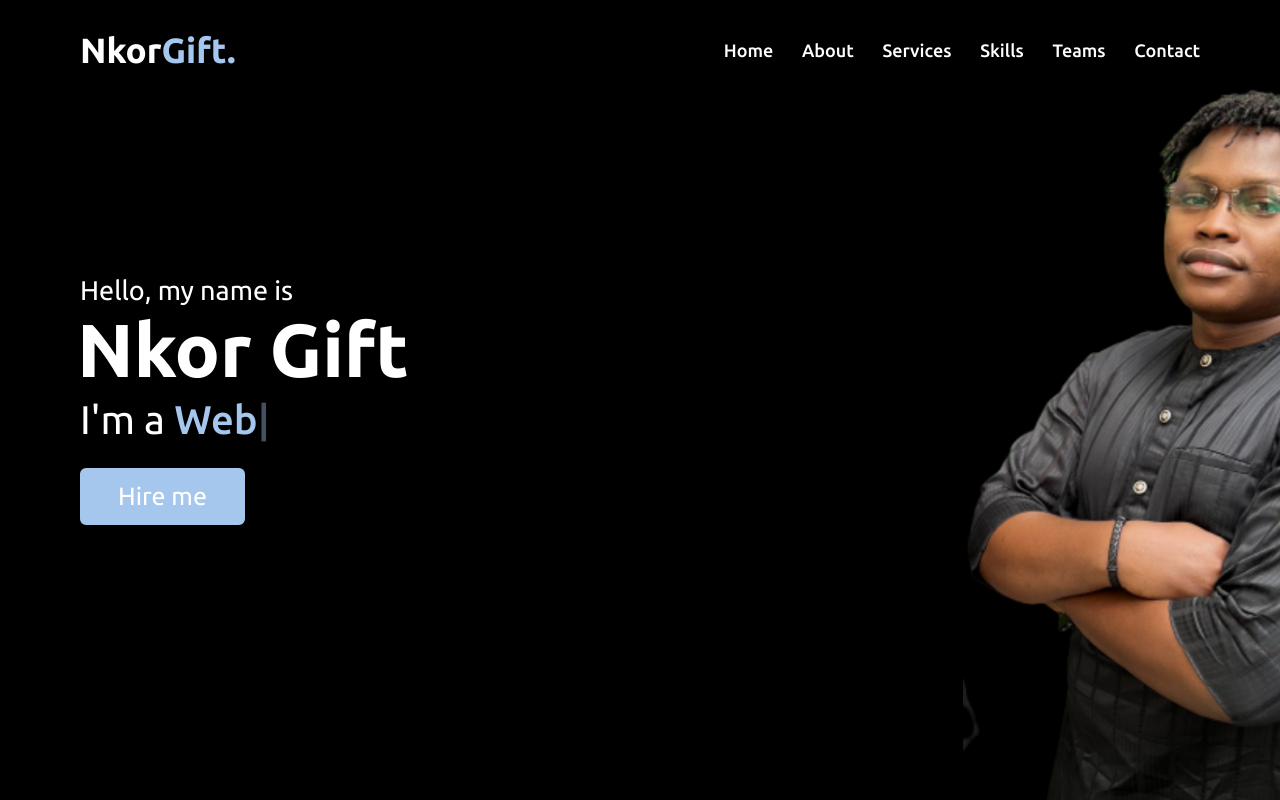
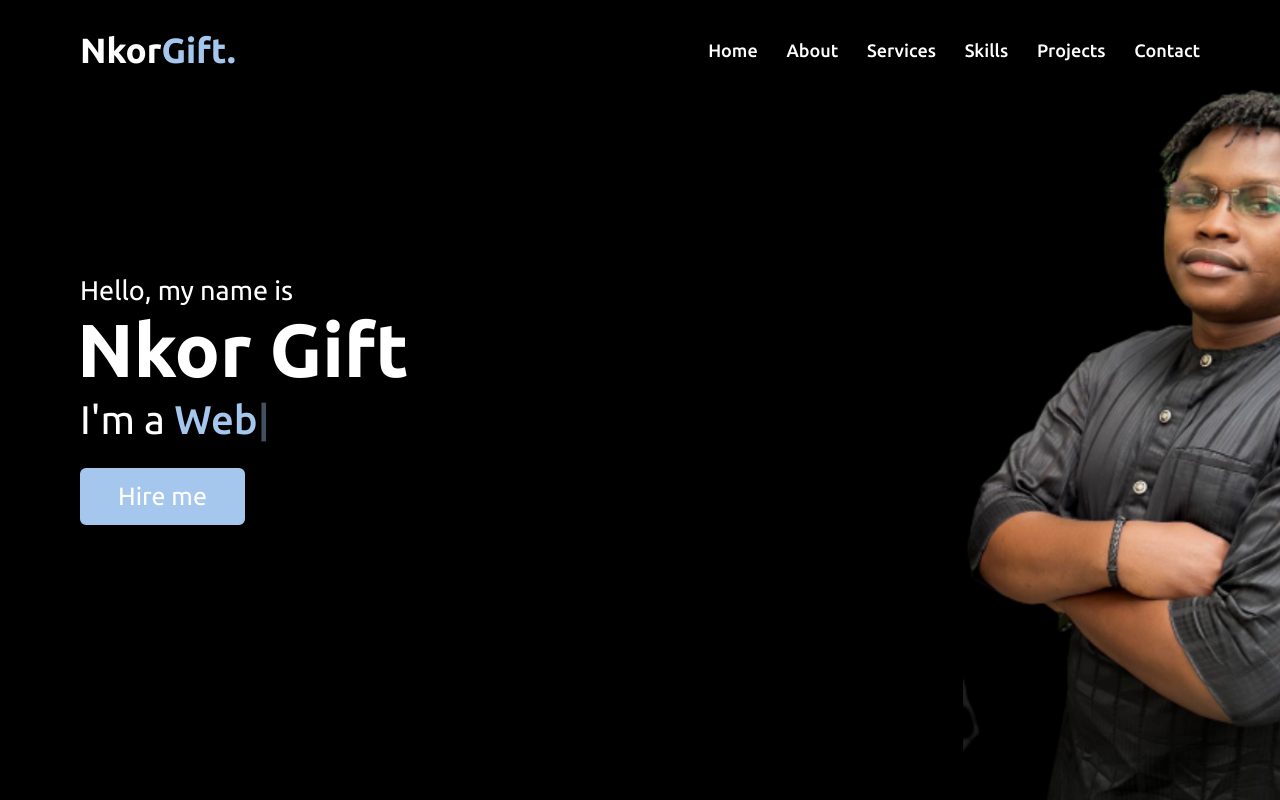
Before and after one commit to Akorem/My-Portfolio, a plain HTML site: page index.html in a window 1280 px wide. Shown: the top 800 px of the page. Drawn offline with nearby package versions, Linux system fonts and the light colour scheme.

Commit message:
next commit

```diff
--- a/index.html
+++ b/index.html
@@ -25,7 +25,7 @@
                 <li><a href="#about" class="menu-btn">About</a></li>
                 <li><a href="#services" class="menu-btn">Services</a></li>
                 <li><a href="#skills" class="menu-btn">Skills</a></li>
-                <li><a href="#teams" class="menu-btn">Teams</a></li>
+                <li><a href="#teams" class="menu-btn">Projects</a></li>
                 <li><a href="#contact" class="menu-btn">Contact</a></li>
             </ul>
             <div class="menu-btn">
```
